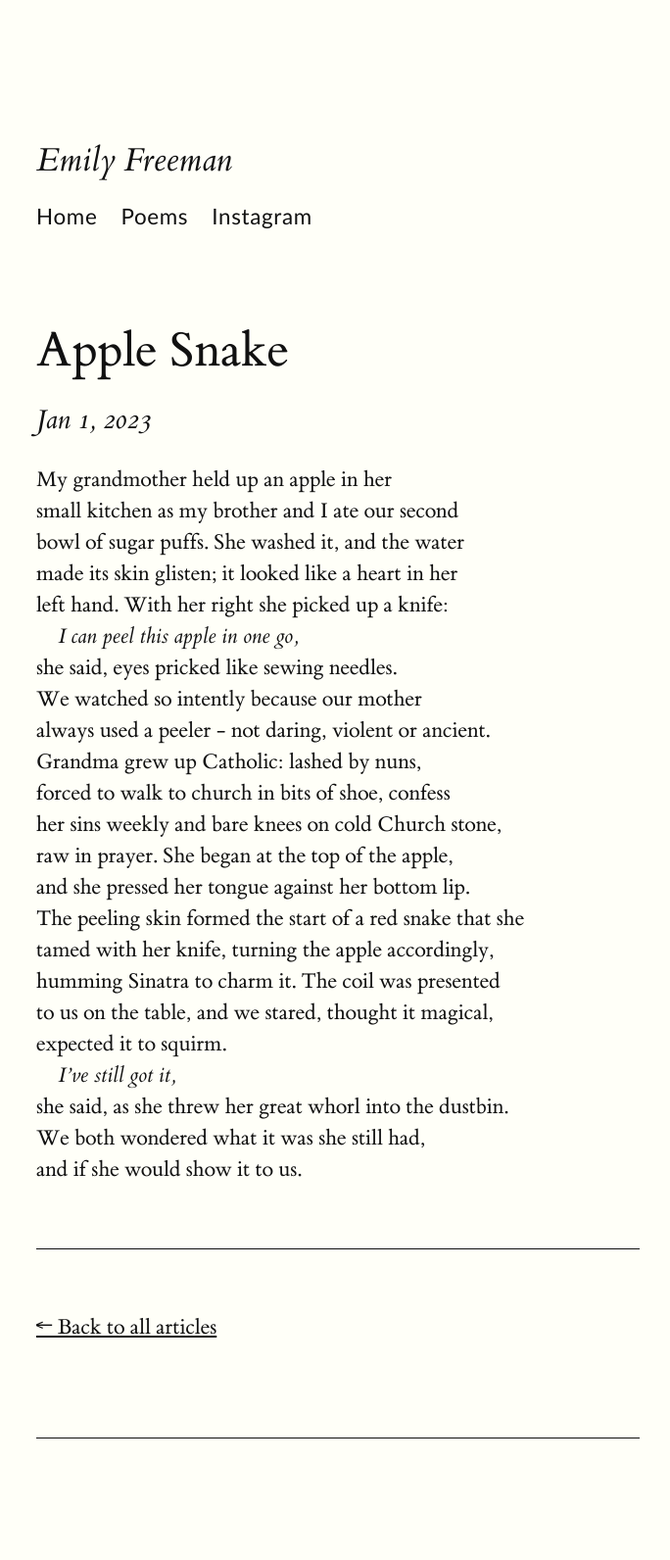
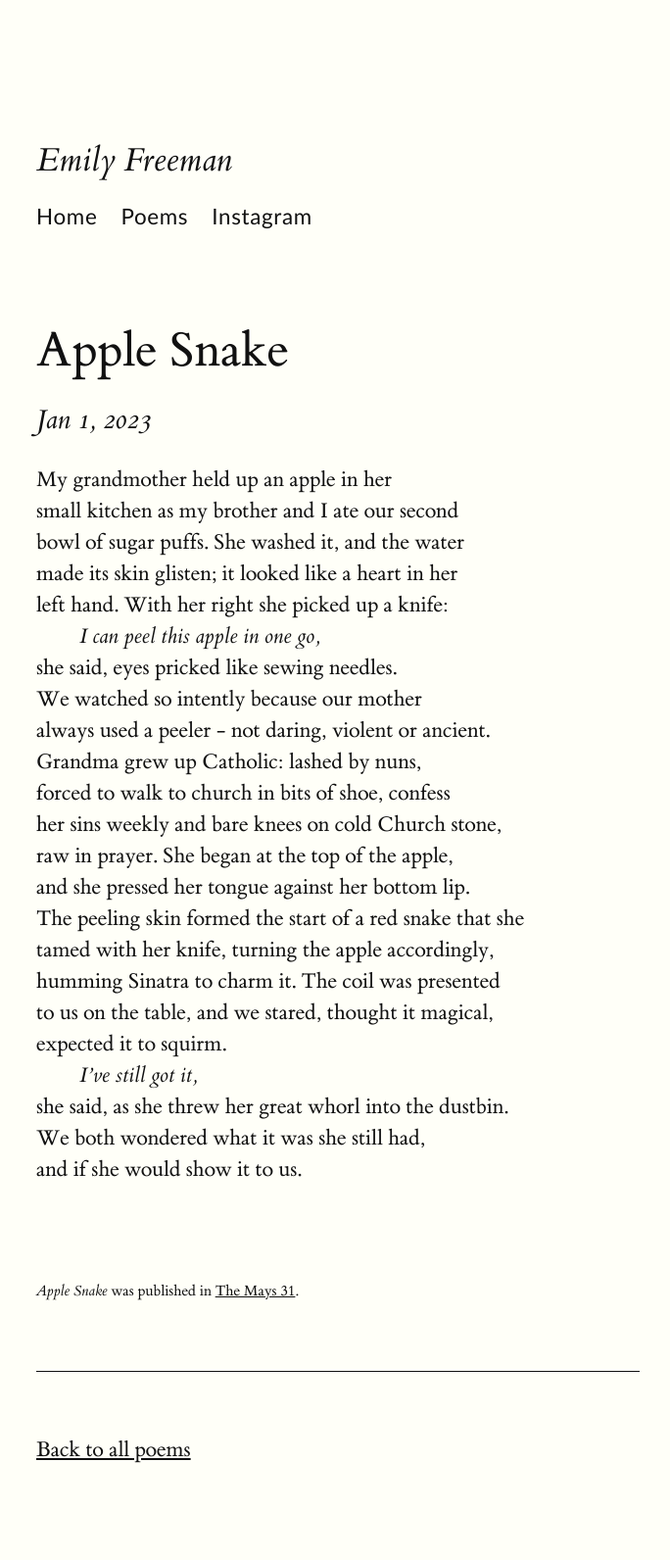
Before and after one commit to emily-freeman/emily-freeman.github.io, a Jekyll site: the page built from _posts/2023-01-01-apple_snake.md, in a window 1280 px wide. Shown: the whole page at 98% size, without its empty margins (123-807 px from the left). Built offline with Jekyll 4.4.1, drawn with Linux system fonts in a browser that asks for light colours; before the commit the page ends 1564 px from its top, so only the background shows below that.

Commit message:
- Formating update

```diff
--- a/_includes/footer.html
+++ b/_includes/footer.html
@@ -1,5 +1,4 @@
 
 <div class="bottom-footer">
     <!--<span class="mini-note">You've reached the end of the page. Good job!</span>-->
-    <hr>
 </div>
--- a/_layouts/post.html
+++ b/_layouts/post.html
@@ -16,7 +16,7 @@ layout: compress
 
             <hr>
 
-            <p><a href="{{ site.baseurl }}/articles">← Back to all articles</a></p>
+            <p><a href="{{ site.baseurl }}/poems">Back to all poems</a></p>
         </article>
 
     </main>
--- a/_posts/2023-01-01-apple_snake.md
+++ b/_posts/2023-01-01-apple_snake.md
@@ -12,7 +12,7 @@ small kitchen as my brother and I ate our second
 bowl of sugar puffs.  She washed it, and the water
 made its skin glisten; it looked like a heart in her
 left hand. With her right she picked up a knife:
-&nbsp;&nbsp;&nbsp;&nbsp;*I can peel this apple in one go,*
+&nbsp;&nbsp;&nbsp;&nbsp;&nbsp;&nbsp;&nbsp;&nbsp;*I can peel this apple in one go,*
 she said, eyes pricked like sewing needles.
 We watched so intently because our mother
 always used a peeler - not daring, violent or ancient.
@@ -26,7 +26,10 @@ tamed with her knife, turning the apple accordingly,
 humming Sinatra to charm it. The coil was presented
 to us on the table, and we stared, thought it magical,
 expected it to squirm.
-&nbsp;&nbsp;&nbsp;&nbsp;*I’ve still got it,*
+&nbsp;&nbsp;&nbsp;&nbsp;&nbsp;&nbsp;&nbsp;&nbsp;*I’ve still got it,*
 she said, as she threw her great whorl into the dustbin.
 We both wondered what it was she still had,
 and if she would show it to us.
+
+<br/><br/>
+<sup><sub>*Apple Snake* was published in [The Mays 31](https://www.themaysanthology.co.uk/).</sub></sup>
```
